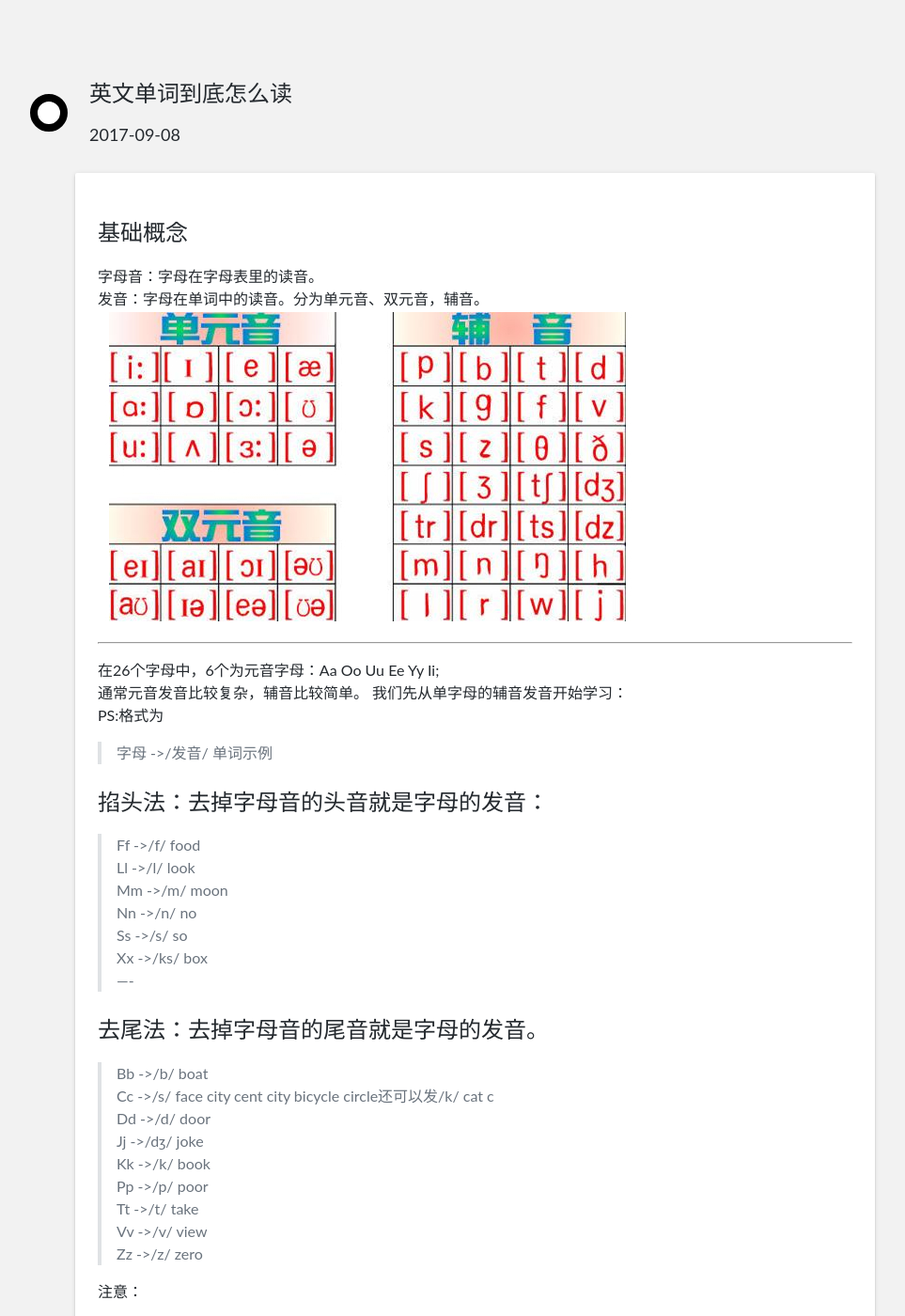
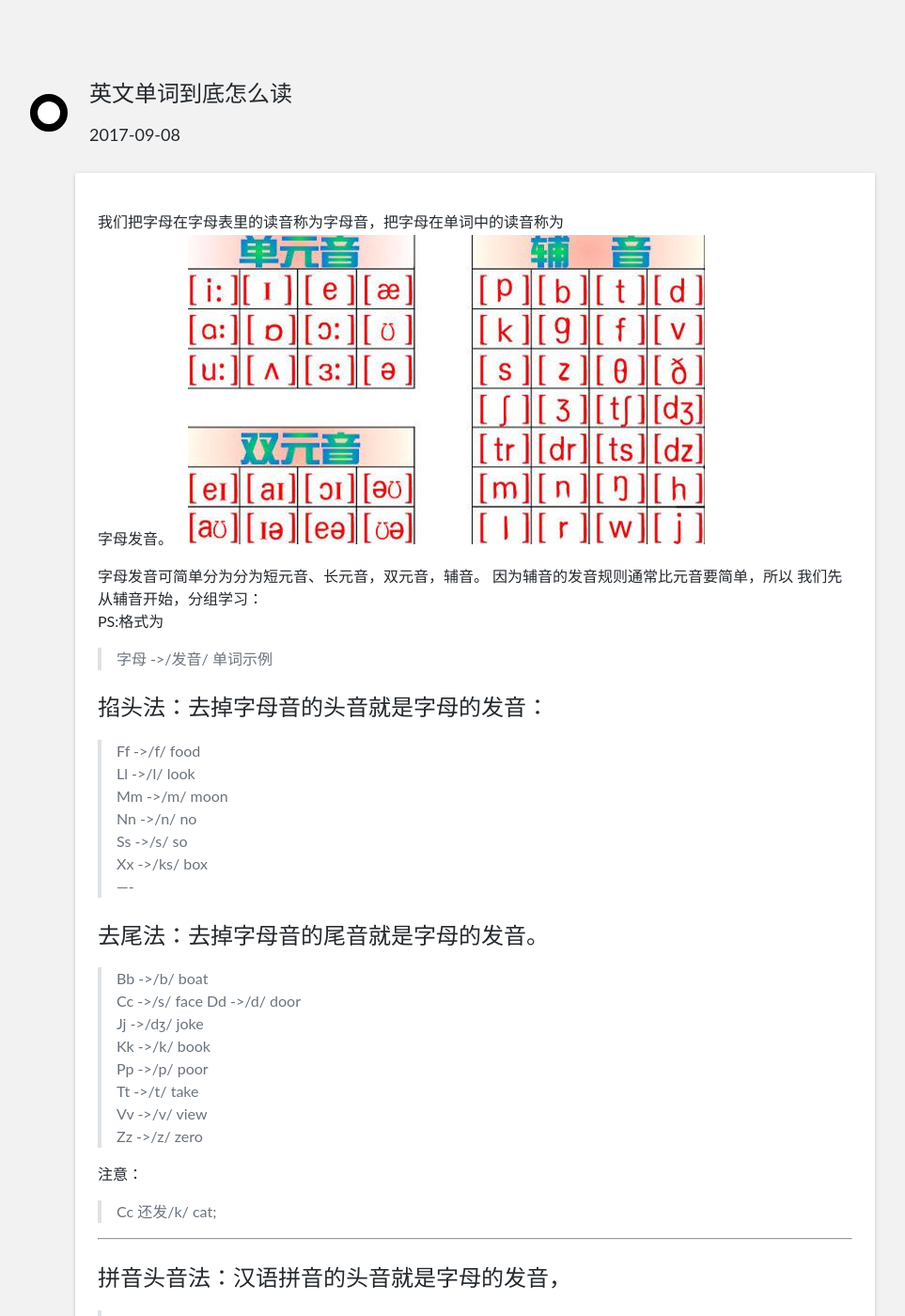
Before and after one commit to unicorn25/unicorn25.github.io, a Jekyll site: the page built from _steps/english-pronunciation.md, in a window 1280 px wide and 1400 px high. Shown: the whole window at 94% size, without its empty margins (157-1120 px from the left). Built offline with Jekyll 4.4.1, drawn with Linux system fonts in a browser that asks for light colours; some of the changed text lies outside the part shown.

Commit message:
* 单词怎么读修改

```diff
--- a/_steps/english-pronunciation.md
+++ b/_steps/english-pronunciation.md
@@ -4,16 +4,13 @@
 date: 2017-09-08
 ---
 
-## 基础概念
-字母音：字母在字母表里的读音。
-发音：字母在单词中的读音。分为单元音、双元音，辅音。
+我们把字母在字母表里的读音称为字母音，把字母在单词中的读音称为
+字母发音。
 ![](/images/linkinmama/yinbiao.jpg)
 
-
-----
-在26个字母中，6个为元音字母：Aa Oo Uu Ee Yy Ii;
-通常元音发音比较复杂，辅音比较简单。
-我们先从单字母的辅音发音开始学习：
+字母发音可简单分为分为短元音、长元音，双元音，辅音。
+因为辅音的发音规则通常比元音要简单，所以
+我们先从辅音开始，分组学习：
 PS:格式为
 >字母 ->/发音/  单词示例
 
@@ -28,7 +25,7 @@
 
 ## 去尾法：去掉字母音的尾音就是字母的发音。
 >Bb ->/b/  boat
->Cc ->/s/ face city cent city bicycle circle还可以发/k/ cat c
+>Cc ->/s/ face
 >Dd ->/d/ door
 >Jj ->/dʒ/ joke
 >Kk ->/k/ book
@@ -49,8 +46,10 @@
 >Rr ->/r/ rock
 
 ----
-下面开始进入元音的学习。
+下面进入元音的学习，先从短元音入手。
+
 ## 短元音
+在26个字母中，6个为元音字母：Aa  Ee  Ii Oo Uu Yy;
 >Aa ->/æ/ dad cap cat bad apple bag flag hand rabbit ant black fat hat
 >Ee ->/e/ egg bell leg pet ten pen  bed bread desk get
 >Ii ->/i/pig fish in fifteen six ship thin
@@ -162,8 +159,7 @@
 > /au/
 > 　ou: house mouse mouth
 > 　ow:  flower cowrd how now down
-**注意：**
- > 　ow: 还发/əu/  blow
+**注意：**   > 　ow: 还发/əu/  blow
 
 > /ei/
 > 　a: cake make name game snake gate
@@ -179,7 +175,6 @@
 > 　eer: deer beer
 > 　ear: ear hear tear
 > 　ere:  here
-
 **注意：**
  > 　ear: 还发/εə/  pear
 
@@ -192,8 +187,7 @@
 > 　o:  nose rose poen over
 > 　oa:  boat coat soap goat
 > 　ow:  show window snow bowl
-**注意：**
- > 　ow: 另外读作/auə/  flower
+**注意：**    　ow: 另外读作/auə/  flower
 
 
 >/ɔi/
```
Also changed, not shown: other parts of _steps/english-pronunciation.md (+9 -11 lines).
